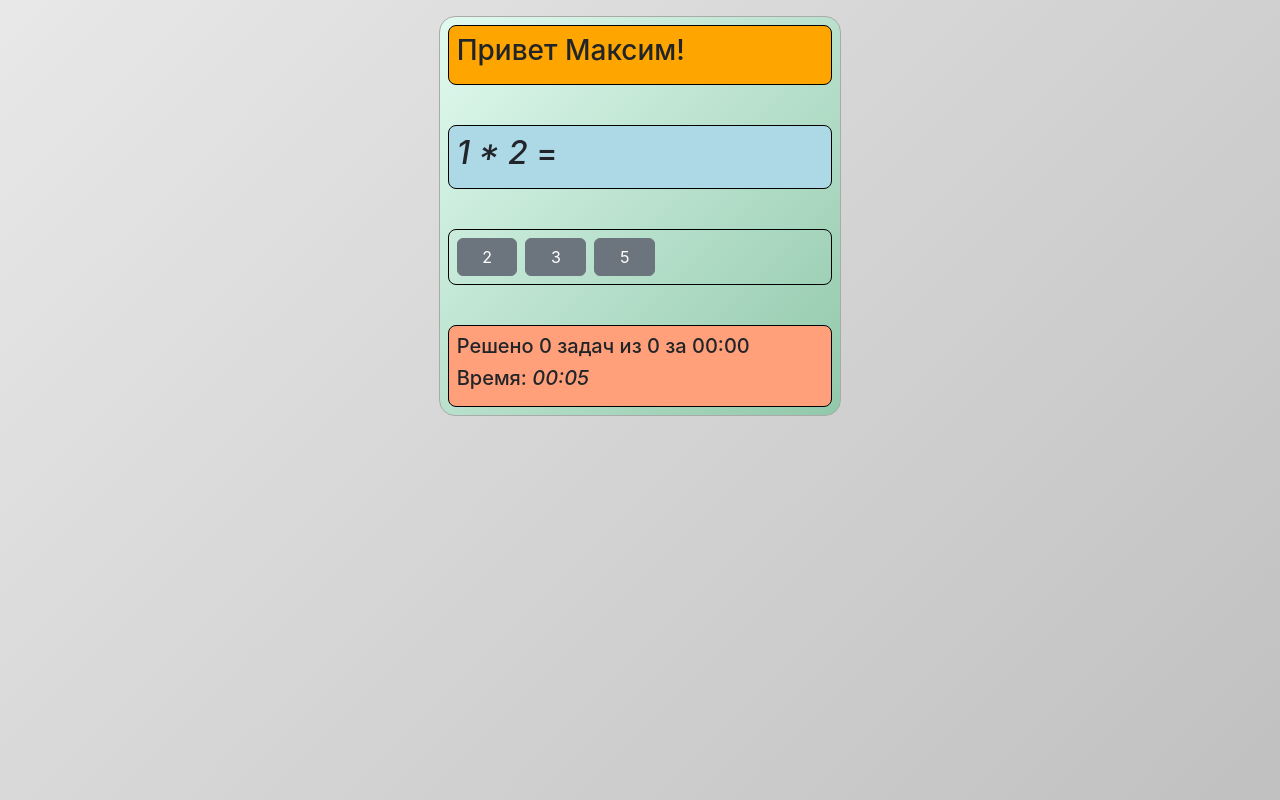
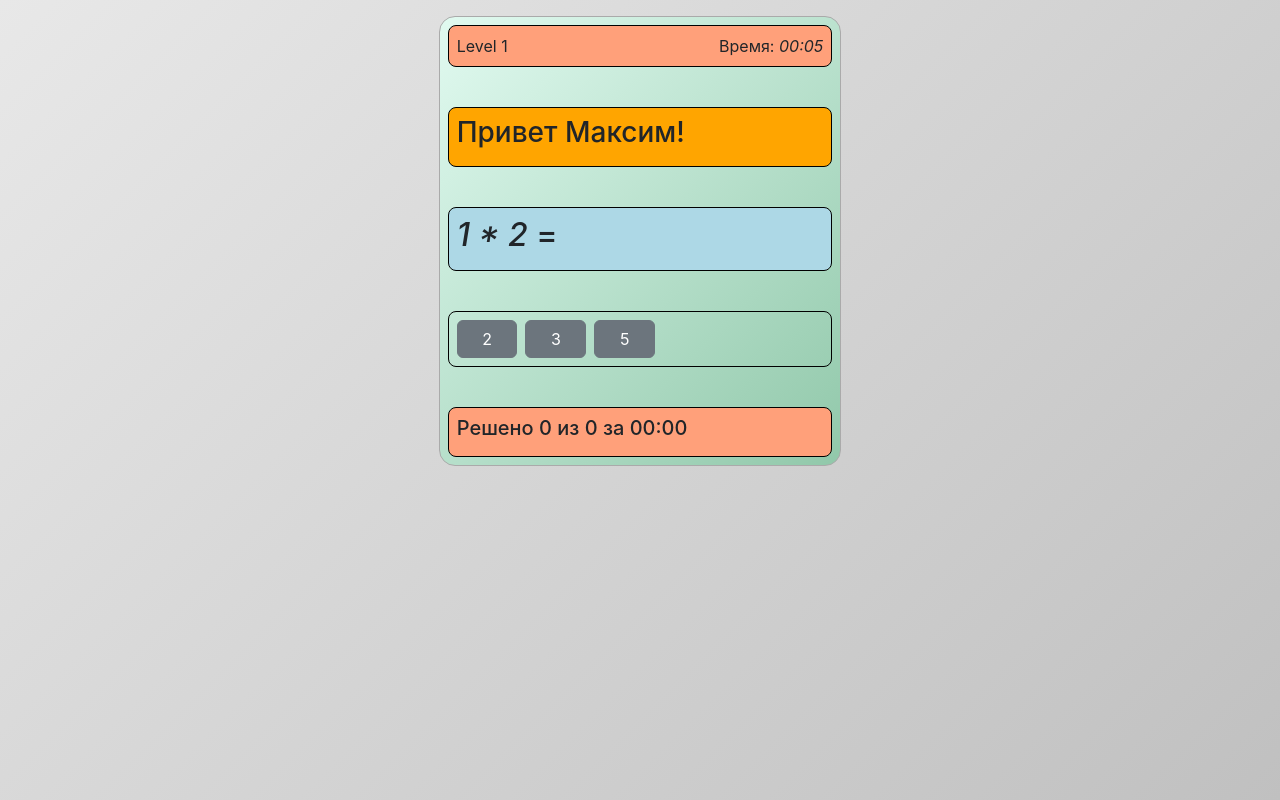
Before and after one commit to aliaksei-pahirnitski-edu/MathQuizForChildrenReactWeb, a React (Create React App) app: page / in a window 1280 px wide. Built offline with nearby package versions, Linux system fonts and the light colour scheme.

Commit message:
small UI fixes

```diff
--- a/src/App.css
+++ b/src/App.css
@@ -74,3 +74,8 @@
 .answer-button {
   min-width: 1em;
 }
+
+.flex {
+  display: flex;
+  justify-content: center;
+}
--- a/src/App.tsx
+++ b/src/App.tsx
@@ -25,7 +25,7 @@ function getStartingLevelIndexFromQueryString(): number {
   const params = new URLSearchParams(search);
   const startingLevel = params.get("level");
 
-  return (startingLevel != null && +startingLevel) || 0;
+  return (startingLevel != null && +startingLevel) || 1;
 }
 
 const playerName = getNameFromQueryString();
@@ -72,6 +72,12 @@ function App() {
 
   return (
     <Layout>
+      <div className="m-2 p-2 summary-area inner-border flex">
+        <div className="me-auto">Level {levelIndex}</div>
+        <div className="ms-auto">
+          Время: <Timer informElapsedSeconds={fnInformElapsedSeconds} />
+        </div>
+      </div>
       <div className="m-2 p-2 orange inner-border">
         <h3>Привет {playerName}!</h3>
       </div>
@@ -101,11 +107,7 @@ function App() {
       )}
       <div className="m-2 p-2 summary-area inner-border">
         <h5>
-          Решено {solvedCorrectCount} задач из {solvedCorrectCount + solvedCWrongCount} за {lastFormattedElapsed}
-          {/* <br /> Level {levelIndex} */}
-        </h5>
-        <h5>
-          Время: <Timer informElapsedSeconds={fnInformElapsedSeconds} />
+          Решено {solvedCorrectCount} из {solvedCorrectCount + solvedCWrongCount} за {lastFormattedElapsed}
         </h5>
       </div>
 
--- a/src/Services/Randomizer.ts
+++ b/src/Services/Randomizer.ts
@@ -108,16 +108,17 @@ export function getRandomQuestionWithVariants(limit: number = 10): TQuestionWith
   return { Variants: variants, ...question };
 }
 
-const levelLimits = [11, 15]; // level: levelIndex -> levelLimit (1 -> 11, 2 -> 15, .. n+1 -> v(n)* 1.3 ..)
+// by default stating level=1
+const levelLimits = [9, 11, 15]; // level: levelIndex -> levelLimit (0 -> 9, 1 -> 11, 2 -> 15, .. n+1 -> v(n)* 1.3 ..)
 export function getLevelLimit(levelIndex: number): number {
   switch (true) {
     case levelIndex <= 0:
       return levelLimits[0];
     case levelIndex < levelLimits.length:
       return levelLimits[levelIndex];
-    case levelIndex < 100:
+    case levelIndex < 50:
       return Math.round(1.15 * getLevelLimit(levelIndex - 1));
     default:
-      return 10;
+      return getLevelLimit(50);
   }
 }
```
Also changed, not shown: 1 other file (tests, documents, lock files or other folders).
